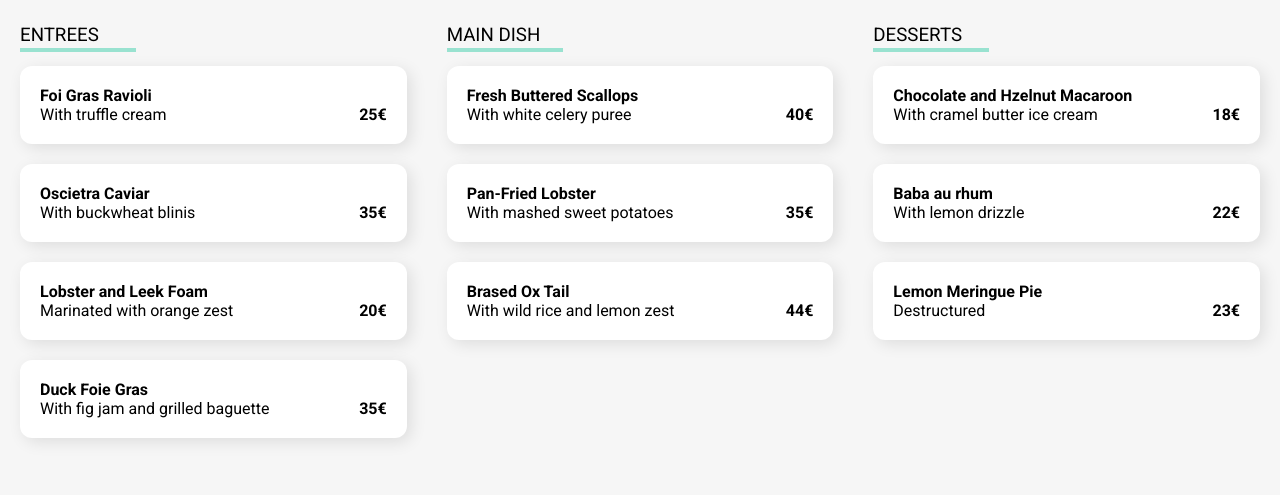
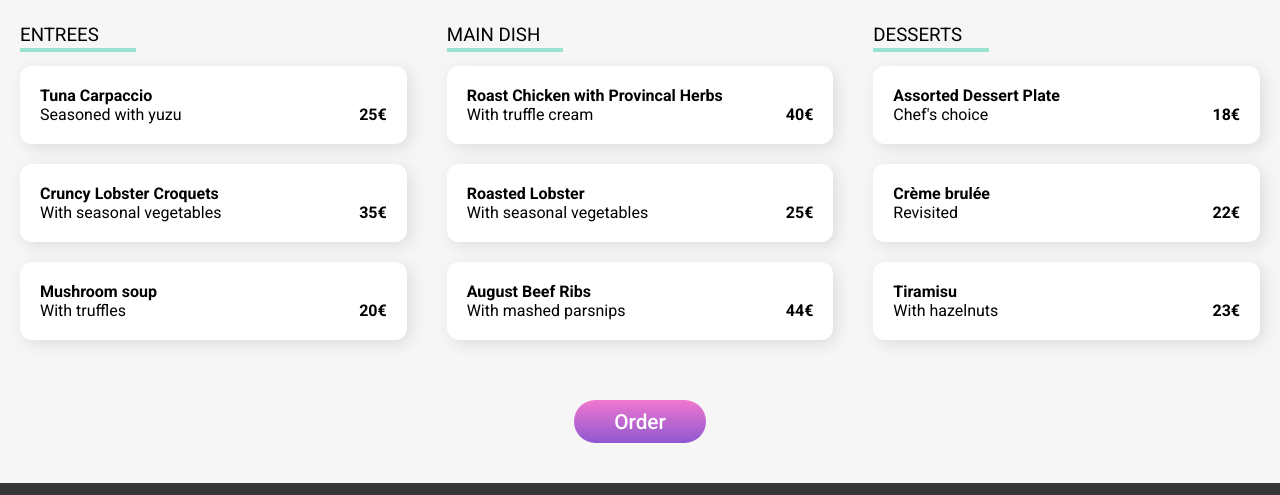
Before and after one commit to fadumacodes/ohmyfood, a website: page Le-Gourmand.html in a window 1280 px wide. Shown: the part 612-1107 px from the top of the page. Drawn offline with Linux system fonts and the light colour scheme; a web font is replaced by a local one.

Commit message:
good code quality applied

```diff
--- a/EnchantedNote.html
+++ b/Le-Gourmand.html
@@ -16,7 +16,7 @@
       src="https://kit.fontawesome.com/d9f3375d7b.js"
       crossorigin="anonymous"
     ></script>
-    <title>Document</title>
+    <title>Delight-of-senses</title>
   </head>
   <body>
     <div class="nav">
@@ -36,12 +36,15 @@
     </div>
     <div class="middle-section">
       <div class="middle-section-top">
-        <img src="./stil-u2Lp8tXIcjw-unsplash.jpg" alt="" />
+        <img
+          src="./louis-hansel-shotsoflouis-qNBGVyOCY8Q-unsplash.jpg"
+          alt=""
+        />
       </div>
       <div class="middle-section-bottom">
         <div class="middle-section-bottom-menucard">
           <div class="middle-section-bottom-menucard-header">
-            <h3>The Enchanted Plate</h3>
+            <h3>Le Gourmand</h3>
             <div class="like">
               <svg xmlns="http://www.w3.org/2000/svg" viewBox="0 0 512 512">
                 <path
@@ -56,11 +59,11 @@
                 <h3>ENTREES</h3>
               </div>
               <div class="middle-section-bottom-menucard-submenu-card">
-                <h4>Foi Gras Ravioli</h4>
+                <h4>Tuna Carpaccio</h4>
                 <div
                   class="middle-section-bottom-menucard-submenu-card-pricing"
                 >
-                  <p>With truffle cream</p>
+                  <p>Seasoned with yuzu</p>
                   <h4>25€</h4>
                 </div>
                 <div class="animation-icon">
@@ -68,11 +71,11 @@
                 </div>
               </div>
               <div class="middle-section-bottom-menucard-submenu-card">
-                <h4>Oscietra Caviar</h4>
+                <h4>Cruncy Lobster Croquets</h4>
                 <div
                   class="middle-section-bottom-menucard-submenu-card-pricing"
                 >
-                  <p>With buckwheat blinis</p>
+                  <p>With seasonal vegetables</p>
                   <h4>35€</h4>
                 </div>
                 <div class="animation-icon">
@@ -80,24 +83,12 @@
                 </div>
               </div>
               <div class="middle-section-bottom-menucard-submenu-card">
-                <h4>Lobster and Leek Foam</h4>
+                <h4>Mushroom soup</h4>
                 <div
                   class="middle-section-bottom-menucard-submenu-card-pricing"
                 >
-                  <p>Marinated with orange zest</p>
+                  <p>With truffles</p>
                   <h4>20€</h4>
-                </div>
-                <div class="animation-icon">
-                  <span><i class="fas fa-check-circle fa-2x"></i></span>
-                </div>
-              </div>
-              <div class="middle-section-bottom-menucard-submenu-card">
-                <h4>Duck Foie Gras</h4>
-                <div
-                  class="middle-section-bottom-menucard-submenu-card-pricing"
-                >
-                  <p>With fig jam and grilled baguette</p>
-                  <h4>35€</h4>
                 </div>
                 <div class="animation-icon">
                   <span><i class="fas fa-check-circle fa-2x"></i></span>
@@ -109,11 +100,11 @@
                 <h3>MAIN DISH</h3>
               </div>
               <div class="middle-section-bottom-menucard-submenu-card">
-                <h4>Fresh Buttered Scallops</h4>
+                <h4>Roast Chicken with Provincal Herbs</h4>
                 <div
                   class="middle-section-bottom-menucard-submenu-card-pricing"
                 >
-                  <p>With white celery puree</p>
+                  <p>With truffle cream</p>
                   <h4>40€</h4>
                 </div>
                 <div class="animation-icon">
@@ -121,23 +112,23 @@
                 </div>
               </div>
               <div class="middle-section-bottom-menucard-submenu-card">
-                <h4>Pan-Fried Lobster</h4>
+                <h4>Roasted Lobster</h4>
                 <div
                   class="middle-section-bottom-menucard-submenu-card-pricing"
                 >
-                  <p>With mashed sweet potatoes</p>
-                  <h4>35€</h4>
+                  <p>With seasonal vegetables</p>
+                  <h4>25€</h4>
                 </div>
                 <div class="animation-icon">
                   <span><i class="fas fa-check-circle fa-2x"></i></span>
                 </div>
               </div>
               <div class="middle-section-bottom-menucard-submenu-card">
-                <h4>Brased Ox Tail</h4>
+                <h4>August Beef Ribs</h4>
                 <div
                   class="middle-section-bottom-menucard-submenu-card-pricing"
                 >
-                  <p>With wild rice and lemon zest</p>
+                  <p>With mashed parsnips</p>
                   <h4>44€</h4>
                 </div>
                 <div class="animation-icon">
@@ -150,11 +141,11 @@
                 <h3>DESSERTS</h3>
               </div>
               <div class="middle-section-bottom-menucard-submenu-card">
-                <h4>Chocolate and Hzelnut Macaroon</h4>
+                <h4>Assorted Dessert Plate</h4>
                 <div
                   class="middle-section-bottom-menucard-submenu-card-pricing"
                 >
-                  <p>With cramel butter ice cream</p>
+                  <p>Chef's choice</p>
                   <h4>18€</h4>
                 </div>
                 <div class="animation-icon">
@@ -162,11 +153,11 @@
                 </div>
               </div>
               <div class="middle-section-bottom-menucard-submenu-card">
-                <h4>Baba au rhum</h4>
+                <h4>Crème brulée</h4>
                 <div
                   class="middle-section-bottom-menucard-submenu-card-pricing"
                 >
-                  <p>With lemon drizzle</p>
+                  <p>Revisited</p>
                   <h4>22€</h4>
                 </div>
                 <div class="animation-icon">
@@ -174,11 +165,11 @@
                 </div>
               </div>
               <div class="middle-section-bottom-menucard-submenu-card">
-                <h4>Lemon Meringue Pie</h4>
+                <h4>Tiramisu</h4>
                 <div
                   class="middle-section-bottom-menucard-submenu-card-pricing"
                 >
-                  <p>Destructured</p>
+                  <p>With hazelnuts</p>
                   <h4>23€</h4>
                 </div>
                 <div class="animation-icon">
```
Also changed, not shown: Bastille.html (+22 -34 lines), The-Enchanted-Plate.html (renamed from delight-of-senses.html, +1 -1 lines), index.html (+3 -3 lines), menu.html (+2 -2 lines), The Full Palette.html (renamed from taste-palette.html).
